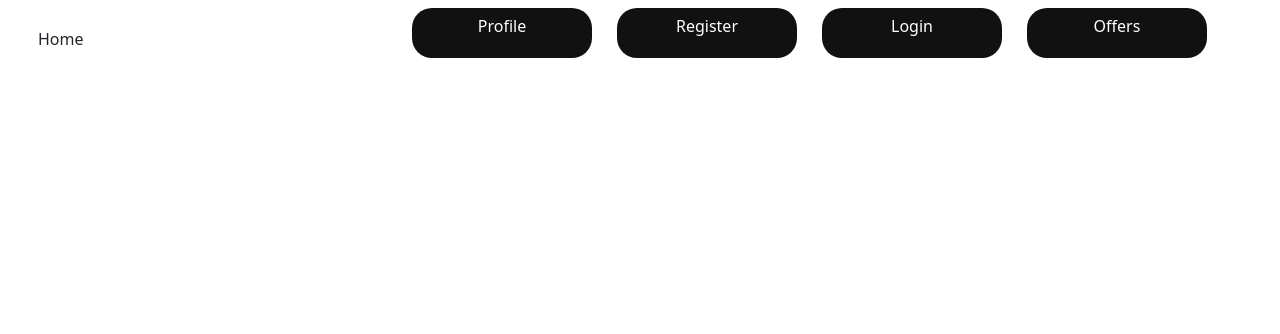
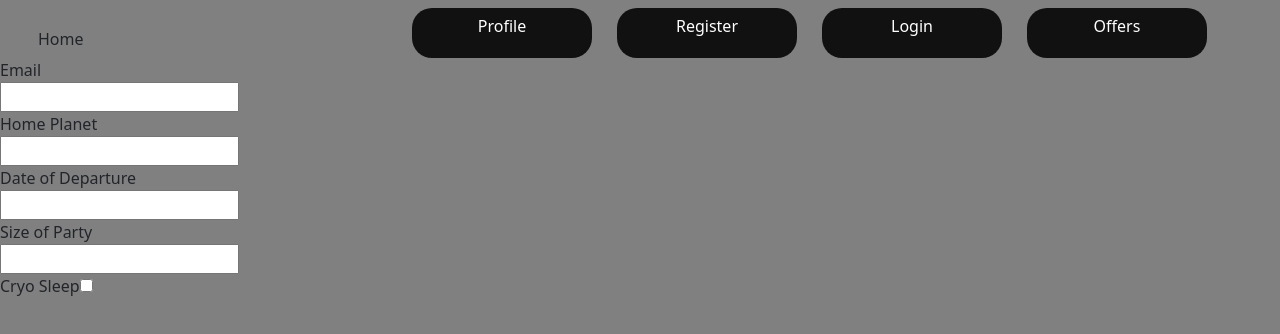
Before and after one commit to thor-r/cosmic-stays-backend, a React (Create React App) app in the folder client/: page /booking in a window 1280 px wide. Shown: the top 334 px of the page. Built offline with nearby package versions, Linux system fonts and the light colour scheme.

Commit message:
updaye tues afternoon

```diff
--- a/client/src/App.js
+++ b/client/src/App.js
@@ -10,6 +10,7 @@ import Register from './components/auth/Register'
 import Offers from './components/Offers'
 import Profile from './components/Profile'
 import PlanetDetails from './components/PlanetDetails'
+import Booking from './components/Booking'
 
 function App() {
   return (
@@ -25,6 +26,7 @@ function App() {
         <Route path="/offers" element = {<Offers />} />
         <Route path="/profile" element = {<Profile />} />
         <Route path="/planets/:planetId" element = {<PlanetDetails />} />
+        <Route path="/booking" element = {<Booking />} />
 
         {/* <Route path="/planet/:id element = {<ShowPlanet />} /> */}
 
--- /dev/null
+++ b/client/src/components/Booking.js
@@ -0,0 +1,116 @@
+import React, { useState } from 'react'
+import axios from 'axios'
+
+import { useNavigate } from 'react-router-dom'
+
+import Container from 'react-bootstrap/Container'
+import Form from 'react-bootstrap/Form'
+import Button from 'react-bootstrap/Button'
+
+const Booking = () => {
+
+  const navigate = useNavigate()
+
+  const [ bookingData, setBookingData ] = useState({
+    email: '',
+    HomePlanet: '',
+    DateOfDeparture: '',
+    DateOfReturn: '',
+    SizeOfParty: '',
+    cryoSleep: false
+  })
+
+  const [ formErrors, setFormErrors ] = useState({
+    email: '',
+    HomePlanet: '',
+    DateOfDeparture: '',
+    DateOfReturn: '',
+    SizeOfParty: '',
+  })
+
+  const handleChange = event => {
+    const value = event.target.type === 'checkbox' ? event.target.checked : event.target.value
+    setBookingData({ ...bookingData, [event.target.name]: value })
+  }
+
+  const handleSubmit = event => {
+    event.preventDefault()
+    window.alert(`Submitting ${JSON.stringify(bookingData, null, 2)}`)
+  }
+
+  return (
+    <main className='booking-section'>
+      <form onSubmit={handleSubmit}>
+        <div className='field'>
+          <label className='label'>Email</label>
+          <div className='control'>
+            <input
+              className='input'
+              name="email"
+              value={bookingData.email}
+              onChange={handleChange}
+              />
+          </div>
+        </div>
+
+        <div className='field'>
+          <label className='label'>Home Planet</label>
+          <div className='control'>
+            <input
+              className='input'
+              name="homePlanet"
+              value={bookingData.homePlanet}
+              onChange={handleChange}
+              />
+          </div>
+        </div>
+
+        <div className='field'>
+          <label className='label'>Date of Departure</label>
+          <div className='control'>
+            <input
+              className='input'
+              name="dateOfDeparture"
+              value={bookingData.DateOfDeparture}
+              onChange={handleChange}
+              />
+          </div>
+        </div>
+
+        <div className='field'>
+          <label className='label'>Size of Party</label>
+          <div className='control'>
+            <input
+              className='input'
+              name="sizeOfParty"
+              value={bookingData.SizeOfParty}
+              onChange={handleChange}
+              />
+          </div>
+        </div>
+
+        <div className='field'>
+          <label className='checkbox label'>
+            Cryo Sleep
+            <input
+            type="checkbox"
+            name="cryoSleep"
+            checked={bookingData.cryoSleep}
+            onChange={handleChange}
+            />
+          </label>
+        </div>
+
+
+      </form>
+    </main>
+  )
+
+
+
+
+
+
+}
+
+export default Booking
--- a/client/src/components/Home.js
+++ b/client/src/components/Home.js
@@ -36,8 +36,8 @@ const Home = () => {
       {planets.map((planet, i) => {
           if (i <= 9) {
             return (
-              <Link id='character-link' to={`/planets/${planet.id}`}>
-              <div className={planet.name} key={i} value={i}>
+              <Link id='planet-link' to={`/planets/${planet.id}`}>
+              <div className={`planet-div ${planet.name}`} key={i} value={i}>
                 <img src={planet.image} alt={planet.name} />
               </div>
               </Link>
@@ -46,7 +46,6 @@ const Home = () => {
           console.log("no matching planets")
         }
         })}
-
       </div>
     </>
   )
--- a/client/src/components/PlanetDetails.js
+++ b/client/src/components/PlanetDetails.js
@@ -16,7 +16,7 @@ const { planetId } = useParams()
     const getSinglePlanet = async () => {
       try {
         const { data } = await axios.get(`/api/planets/${planetId}`)
-        setPlanet(data.data)
+        setPlanet(data)
         console.log(data)
       } catch (err) {
         setHasError({ error: true, message: err.message })
@@ -62,15 +62,15 @@ const { planetId } = useParams()
 
       { planet &&
       <div className='planet-reviews'>
+        <h4>Planet Reviews</h4>
         {planet.reviews.map(review => {
           console.log(review)
           return <div key={review._id}>
-            <h4>Planet Reviews</h4>
-            <p>{`Rating: ${review.rating} Reviewed by: ${review.owner.username}`}</p>
-            <p>{review.text}</p>
+            <p>{`Rating: ${review.rating} By: ${review.owner.username} Review ${review.text}`}</p>
           </div>
         })}
       </div> }
+      <Link to="/booking">Go Here</Link>
     </Container>
   )
 }
--- a/client/src/styles/components/_home.scss
+++ b/client/src/styles/components/_home.scss
@@ -5,18 +5,18 @@
 body {
   margin: 0;
   padding: 0;
-  width: 100%;
+  // width: 100%;
   height: 100vh;
   display: flex;
   flex-direction: column;
-  // justify-content: center;
-  // align-items: center;
-  // background: black;
+  background: grey;
+  overflow: scroll;
 }
+
 .title {
   margin-top: 90px;
   text-align: center;
-  color: antiquewhite;
+  color: white;
 }
 
 .planetsContainer {
@@ -24,18 +24,50 @@ body {
   flex-direction: row;
   justify-content: space-between;
   margin-top: 160px;
+  // max-width: 150%;
+}
+
+.planet-div {
+  position: relative;
+  display: block;
+  flex: 1 1 0px;
+  transition: transform 500ms;
+}
+
+.planetsContainer:focus-within .planet-div,
+.planetsContainer:hover .planet-div {
+  transform: translateX(-25%);
+}
+
+.planet-div:focus ~ .planet-div,
+.planet-div:hover ~ .planet-div {
+  transform: translateX(25%);
+}
+
+.planetsContainer .planet-div:focus,
+.planetsContainer .planet-div:hover {
+  transform: scale(1.5);
+  z-index: 1;
+}
+
+.planet-div img {
+  display: block;
+  // max-width: 150%;
+  width: 400px;
+  height: 300px;
+  margin-right: 20px;
 }
 
 .Pluto {
   img {
-    width: 150px;
-    height: 150px;
+    width: 140px;
+    height: 120px;
   }
 }
 
 .Moon {
   img {
-    width: 185px;
+    width: 200px;
     height: 135px;
   }
 }
--- a/client/src/styles/components/_planetDetails.scss
+++ b/client/src/styles/components/_planetDetails.scss
@@ -3,6 +3,8 @@
   width: 200px;
   height: 200px;
   margin: 10px;
+  border-radius: 20px;
+  border: 2px solid #8980F5;
 }
 
 .card-and-pics {
```
Also changed, not shown: 1 other file (tests, documents, lock files or other folders).
